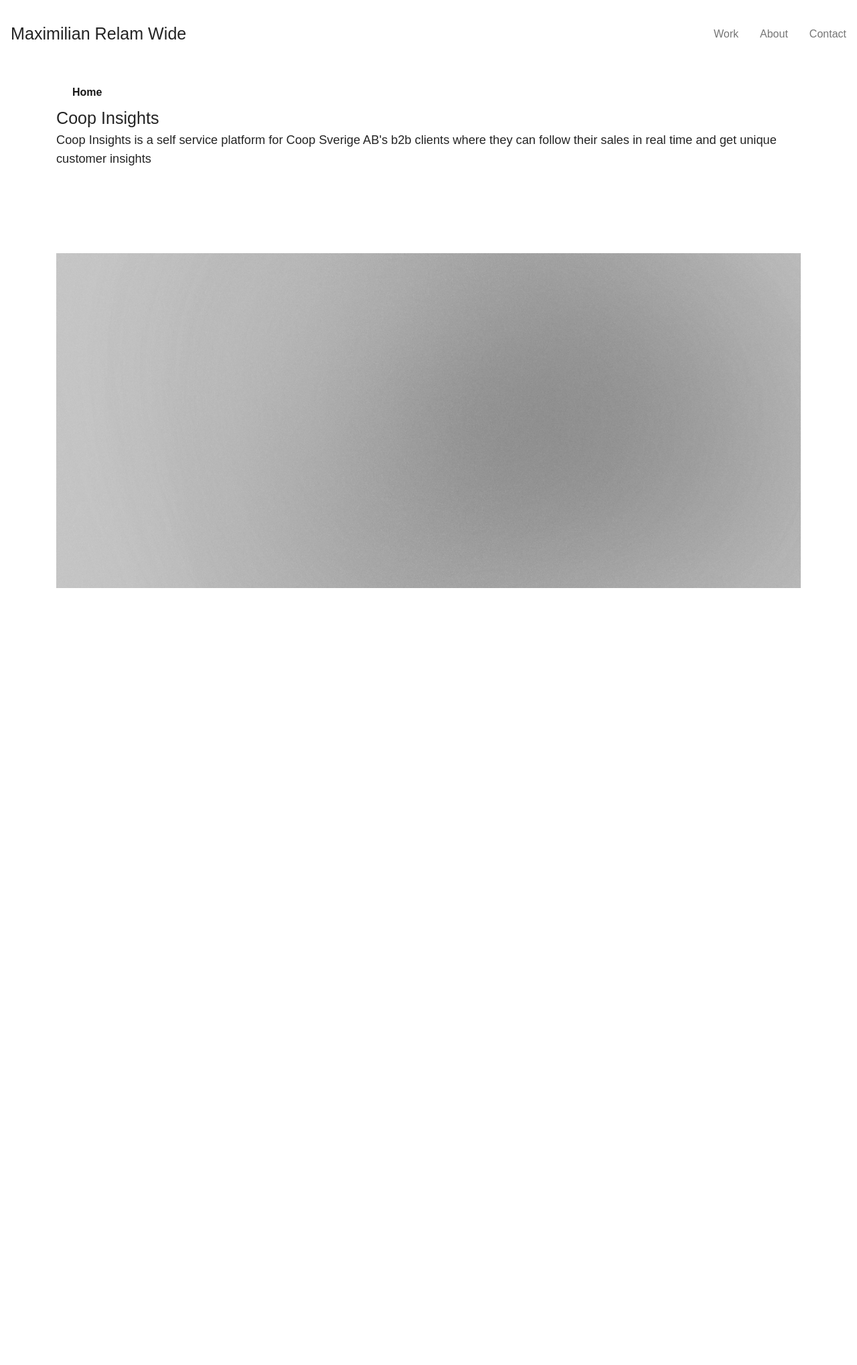
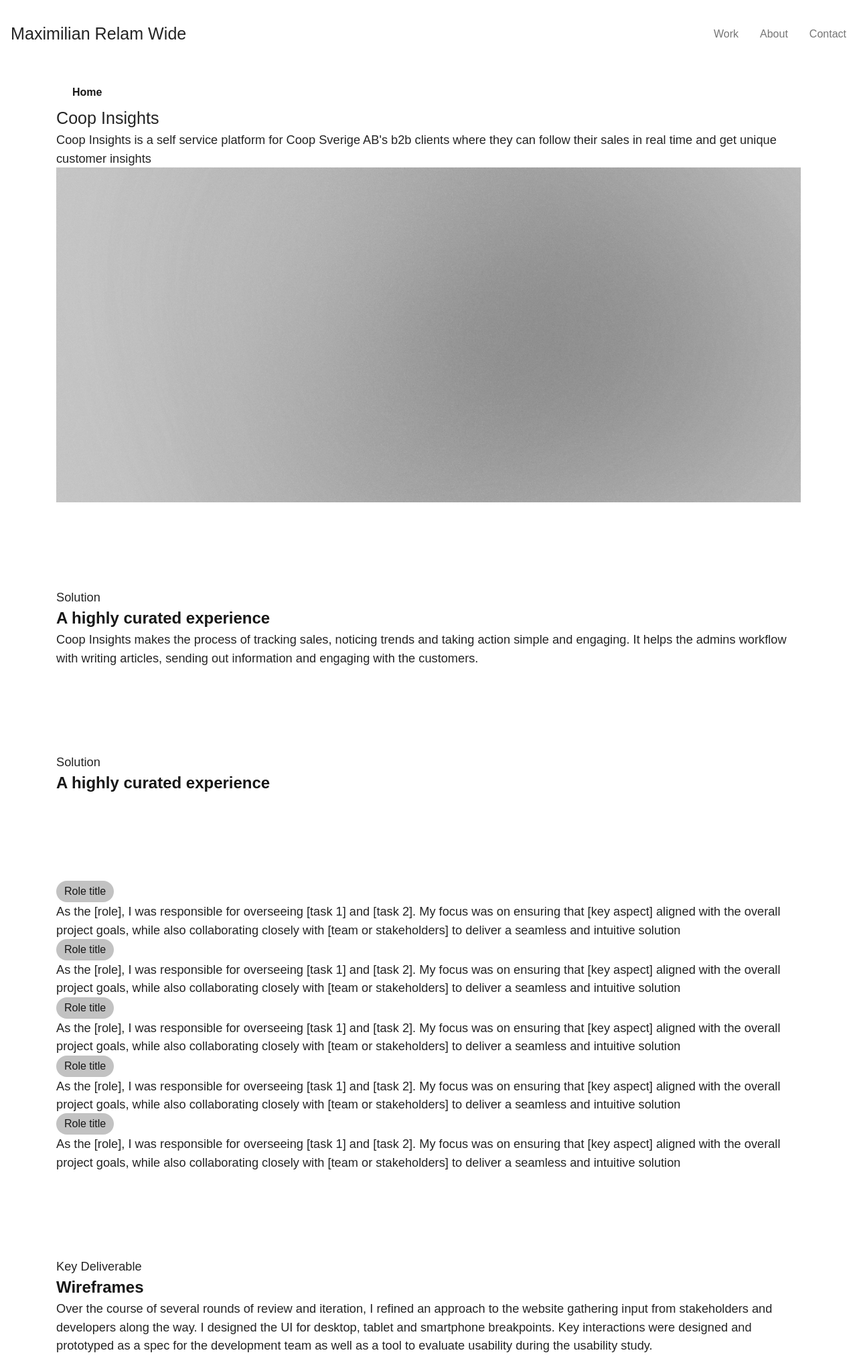
Before and after one commit to fiski/portfolio, a PHP site: page /project.html in a window 1280 px wide. Shown: the whole page at 67% size. Before the commit the page ends 878 px from the top, so only its background shows below. Run offline with PHP 8.4, Linux system fonts and the light colour scheme; some libraries are stand-ins or nearby versions; some web fonts are replaced.

Commit message:
project template

```diff
--- a/css/styles.css
+++ b/css/styles.css
@@ -154,6 +154,7 @@ h3 {
   background-position: center;
   background-size: cover;
   grid-area: profile-pic;
+  filter:grayscale();
 }
 
 
--- a/project.html
+++ b/project.html
@@ -40,16 +40,96 @@
                 </a>
 
                 <h1>Coop Insights</h1>
-                <p>Coop Insights is a self service platform for Coop Sverige AB's b2b clients where they can follow their sales in real
+                <p>Coop Insights is a self service platform for Coop Sverige AB's b2b clients where they can follow their
+                    sales in real
                     time and get unique customer insights</p>
-                </div>
 
                 <div class="hero-image">
 
                 </div>
+            </div>
+
+            <div class="section-intro">
+                <p>Solution</p>
+                <h2>A highly curated experience</h2>
+                <p>Coop Insights makes the process of tracking sales, noticing trends and taking action simple and engaging. It helps
+                    the admins workflow with writing articles, sending out information and engaging with the customers.</p>
+            </div>
+
+            <div class="section-intro">
+                <p>Solution</p>
+                <h2>A highly curated experience</h2>
+            </div>
+
+            <div class="role-list">
+                <div class="row">
+                    <div class="role">
+                        <div class="card-title">
+                            Role title
+                        </div>
+                        <p>As the [role], I was responsible for overseeing [task 1] and [task 2]. My focus was on ensuring that [key aspect]
+                            aligned with the overall project goals, while also collaborating closely with [team or stakeholders] to deliver a
+                            seamless and intuitive solution</p>
+                    </div>
+                    <div class="role">
+                        <div class="card-title">
+                            Role title
+                        </div>
+                        <p>As the [role], I was responsible for overseeing [task 1] and [task 2]. My focus was on ensuring that [key aspect]
+                            aligned with the overall project goals, while also collaborating closely with [team or stakeholders] to deliver a
+                            seamless and intuitive solution</p>
+                    </div>
+                    <div class="role">
+                        <div class="card-title">
+                            Role title
+                        </div>
+                        <p>As the [role], I was responsible for overseeing [task 1] and [task 2]. My focus was on ensuring that [key aspect]
+                            aligned with the overall project goals, while also collaborating closely with [team or stakeholders] to deliver a
+                            seamless and intuitive solution</p>
+                    </div>
+                    <div class="role">
+                        <div class="card-title">
+                            Role title
+                        </div>
+                        <p>As the [role], I was responsible for overseeing [task 1] and [task 2]. My focus was on ensuring that [key aspect]
+                            aligned with the overall project goals, while also collaborating closely with [team or stakeholders] to deliver a
+                            seamless and intuitive solution</p>
+                    </div>
+                    <div class="role">
+                        <div class="card-title">
+                            Role title
+                        </div>
+                        <p>As the [role], I was responsible for overseeing [task 1] and [task 2]. My focus was on ensuring that [key aspect]
+                            aligned with the overall project goals, while also collaborating closely with [team or stakeholders] to deliver a
+                            seamless and intuitive solution</p>
+                    </div>
+                </div>
+            </div>
 
 
+
+            <project-section>
+                <div class="section-intro">
+                    <p>Key Deliverable</p>
+                    <h2>Wireframes</h2>
+                    <p>Over the course of several rounds of review and iteration, I refined an approach to the website gathering input
+                        from
+                        stakeholders and developers along the way. I designed the UI for desktop, tablet and smartphone breakpoints. Key
+                        interactions were designed and prototyped as a spec for the development team as well as a tool to evaluate
+                        usability
+                        during the usability study.
+                    </p>
                 </div>
+                <div class="image-gallery">
+                    <div class="image"></div>
+                    <div class="image"></div>
+                    <div class="image"></div>
+                </div>
+            </project-section>
+
+
+
+        </div>
     </div>
 
 
```
